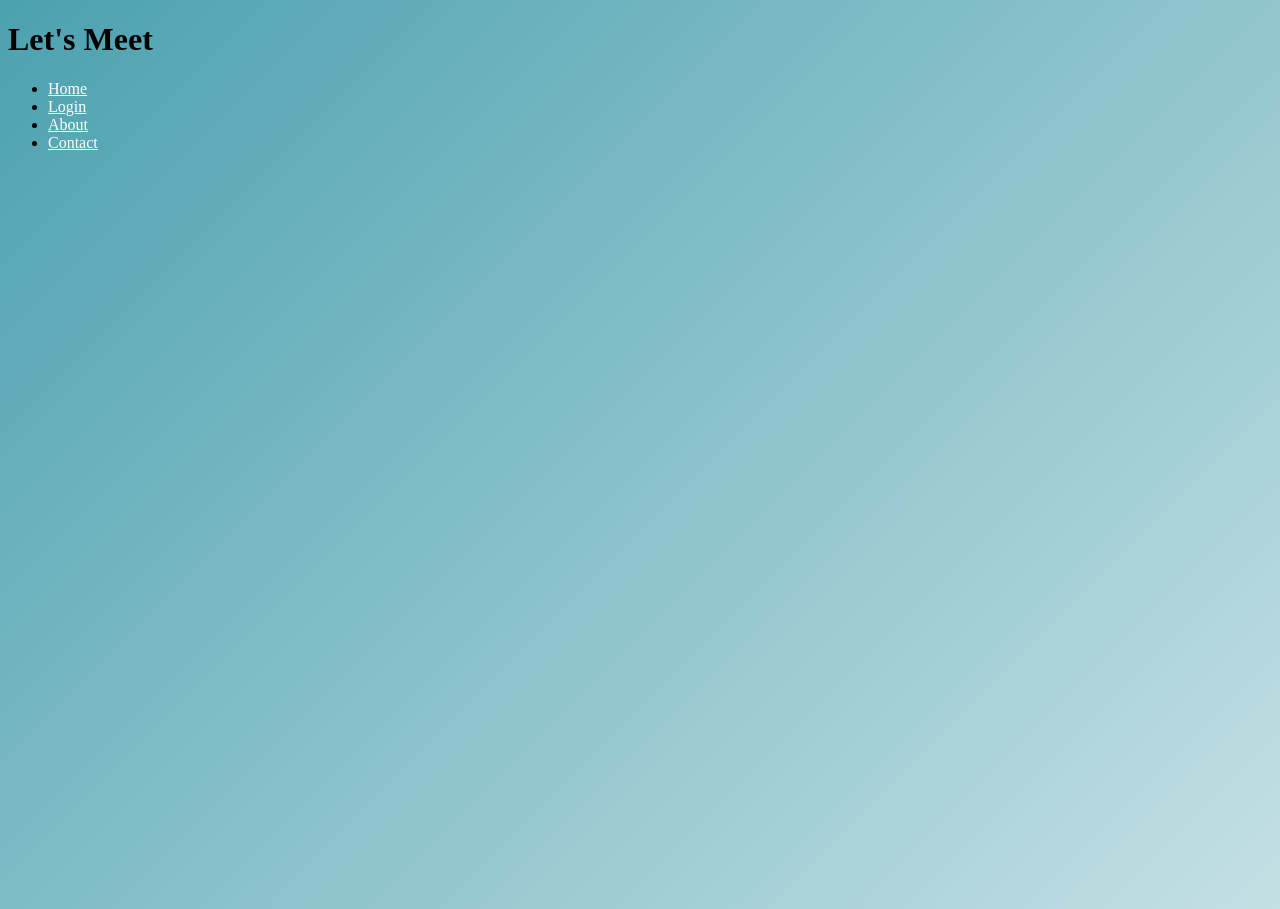
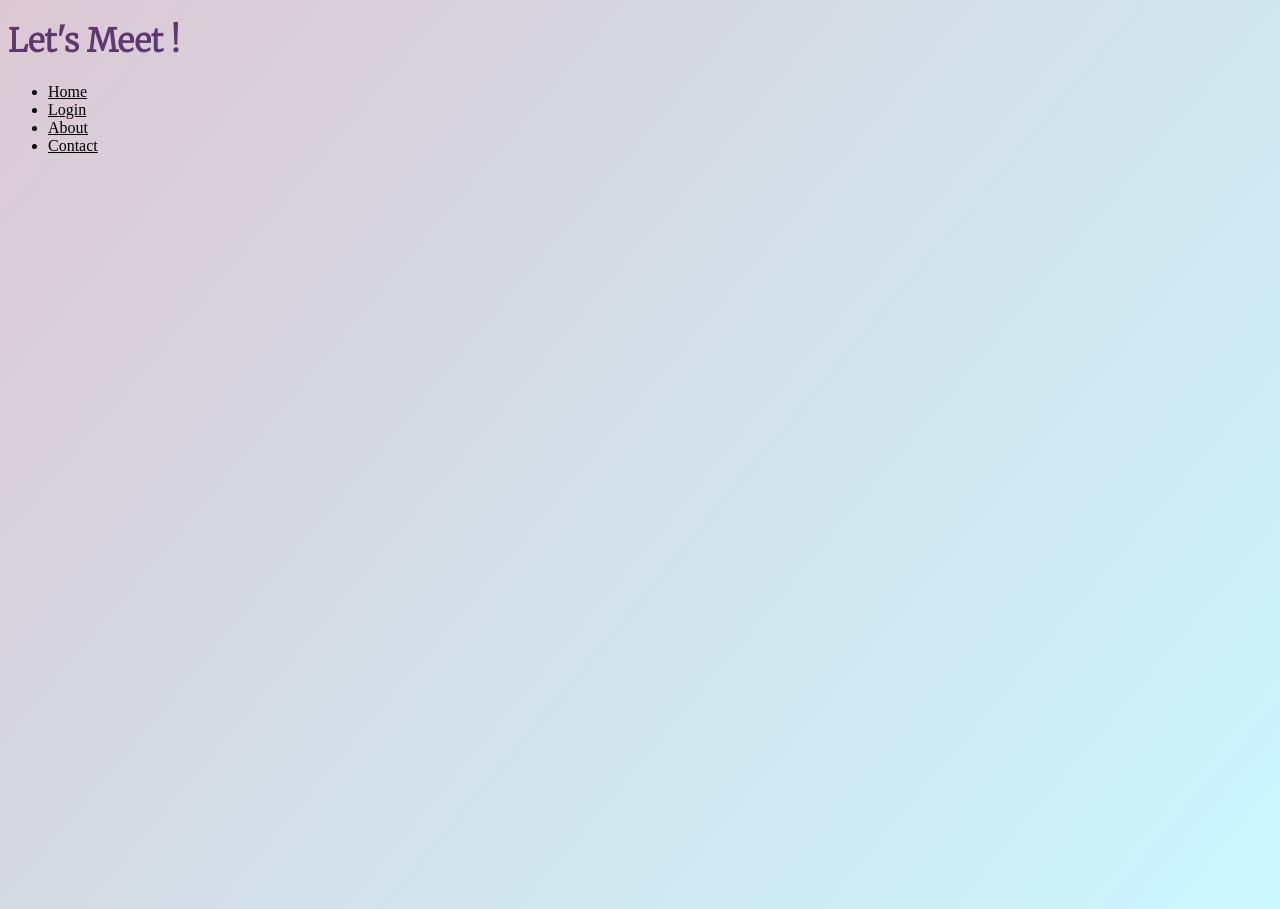
Before and after one commit to Metux-renolib/l2i1-equidistant-place-suggestor, a React (Create React App) app in the folder front/: page /formulaire in a window 1280 px wide. Built offline with nearby package versions, Linux system fonts and the light colour scheme.

Commit message:
Debut CSS
Début du CSS pour le formulaire + quelques modifs

```diff
--- a/front/package.json
+++ b/front/package.json
@@ -18,8 +18,8 @@
     "indent-string": "^5.0.0",
     "isomorphic-fetch": "^3.0.0",
     "node-sass": "^7.0.1",
-    "react": "^17.0.2",
-    "react-dom": "^17.0.2",
+    "react": "^16.8.0",
+    "react-dom": "^16.8.0",
     "react-geocode": "^0.2.3",
     "react-google-autocomplete": "^2.6.1",
     "react-google-maps": "^9.4.5",
--- a/front/public/index.html
+++ b/front/public/index.html
@@ -6,6 +6,9 @@
     <meta name="theme-color" content="#000000" />
     <meta name="description" content="Web site created using create-react-app"/>
     <link rel ="shortcut icon" content = "./img/favicon.ico"/>
+    <style>
+      @import url('https://fonts.googleapis.com/css2?family=Merriweather:wght@300&display=swap');
+      </style>
     <title>Let's Meet !</title>
   </head>
   <body>
--- a/front/src/components/Formulaire.js
+++ b/front/src/components/Formulaire.js
@@ -2,6 +2,8 @@ import { useState } from 'react';
 import axios from 'axios';
 import Geocode from "react-geocode";
 import SearchLocationInput from './SearchLocationInput';
+import '../styles/Formulaire.css'
+
 function Formulaire() {
 
     const [inputFields, setInputFields] = useState([
@@ -141,35 +143,43 @@ function Formulaire() {
 
   return (
     <div className="Formulaire">
+      <fieldset>
+        <legend>Informations des participants à la sortie</legend>
         <form>
         {inputFields.map((input, index) => {
             return (
                   <div key={index}>
                     <input
+                      id="entre"
+                      class='entree'
                       name='name'
                       placeholder='Nom'
                       value={input.name}
                       onChange={event => handleFormChange(index, event)}
                     />
                     <input
+                      class='entree'
                       name='adresse'
                       placeholder='Adresse de départ'
                       value={input.adresse}
                       onChange={event => handleFormChange(index, event)}
                     />
                     <input
+                      class='entree'
                       name='disponibilité'
-                placeholder='Disponibilité EX : lundi-jeudi'
+                      placeholder='Disponibilités (ex : lundi-jeudi)'
                       value={input.disponibilité}
                       onChange={event => handleFormChange(index, event)}
                     />
-                <button onClick={() => removeFields(index)}>Supprimer</button>
+                      <button  onClick={() => removeFields(index)}>Supprimer</button>
+                      <br/>
                   </div>
             )
           })}
         </form>
-      <button onClick={addFields}>Ajouter...</button>
-      <button onClick={submit}>Envoyer</button>
+      </fieldset><br/>
+      <button  class='entree' onClick={addFields}>Ajouter un participant</button>
+      <button onClick={submit}>Lancer la recherche !</button>
     </div>
   );
 }
--- a/front/src/pages/Header.js
+++ b/front/src/pages/Header.js
@@ -5,9 +5,8 @@ const Header = () => {
     return (
         <div>
             <header className="header">
-    <h1>Let's Meet</h1>
+    <h1>Let's Meet !</h1>
     <nav className="navbar navbar-expand-lg fixed-top py-3">
-
             <div id="navbarSupportedContent" className="collapse navbar-collapse">
                 <ul className="navbar-nav ml-auto">
                     <li className="nav-item active"><a href="/" className="nav-link text-uppercase font-weight-bold">Home <span className="sr-only"></span></a></li>
--- a/front/src/pages/Home.js
+++ b/front/src/pages/Home.js
@@ -4,11 +4,11 @@ import Formulaire from '../components/Formulaire';
 
 const Home = () => {
   return (
-  <div className='Home'>
-    <h1>Commençons ! Veuillez rentrer toutes les informations nécessaires : </h1>
-    <Formulaire/>
-    <Map/>
-  </div>
+    <div className='Home'>
+      <h2>Commençons ! Veuillez rentrer toutes les informations nécessaires : </h2>
+      <Formulaire/>
+      <Map/>
+    </div>
   );
 };
 
--- /dev/null
+++ b/front/src/styles/Formulaire.css
@@ -0,0 +1,26 @@
+.entree{
+    margin-right: 0.5em;
+}
+
+fieldset{
+    box-sizing: border-box;
+    width : 50%;
+    padding: 5px;
+
+}
+
+h1{
+    font-family: 'Merriweather', serif;
+    color : rgb(94, 56, 113);
+}
+
+h2{
+    font-family : 'Verdana';
+    color : rgb(20, 20, 78);
+}
+
+legend{
+    font-family : 'Merriweather', serif;
+    color : darkgreen;
+    font-weight : bold;
+}
--- a/front/src/styles/Header.css
+++ b/front/src/styles/Header.css
@@ -3,7 +3,7 @@
 }
 
 .navbar .nav-link {
-    color: #fff;
+    color: rgb(0, 0, 0);
 }
 
 .navbar .nav-link:hover,
@@ -13,7 +13,7 @@
 }
 
 .navbar .navbar-brand {
-    color: #fff;
+    color: rgb(0, 0, 0);
 }
 
 .navbar.active {
@@ -54,6 +54,6 @@
 
 body {
     min-height: 110vh;
-    background-color: #4ca1af;
-    background-image: linear-gradient(135deg, #4ca1af 0%, #c4e0e5 100%);
+    background-color: #000000;
+    background-image: linear-gradient(130deg, #dcc8d3 0%, #cbf7ff 100%);
 }
```
Also changed, not shown: 2 other files (tests, documents, lock files or other folders). Lines whose indentation alone changed are shown as unchanged.
